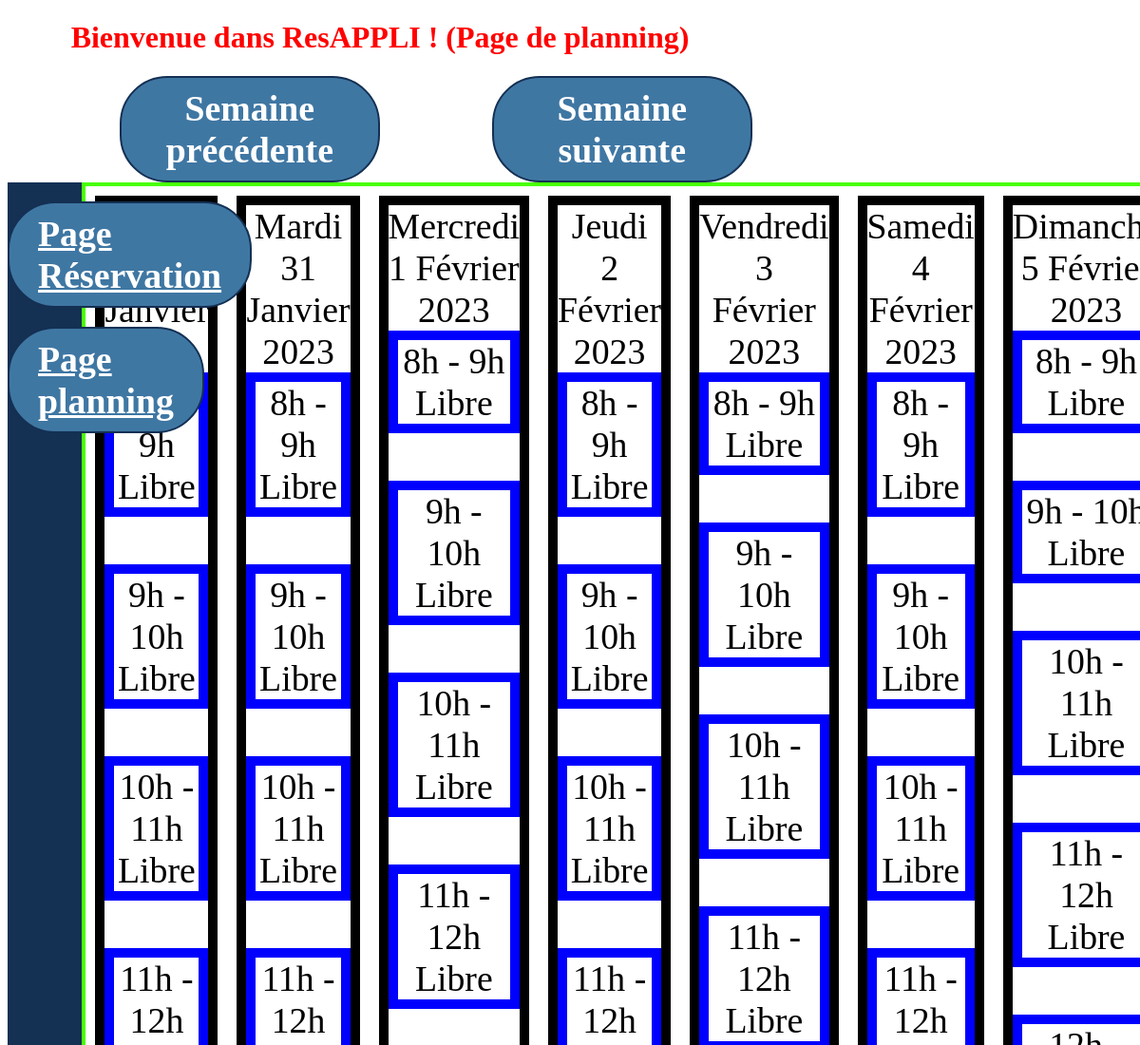
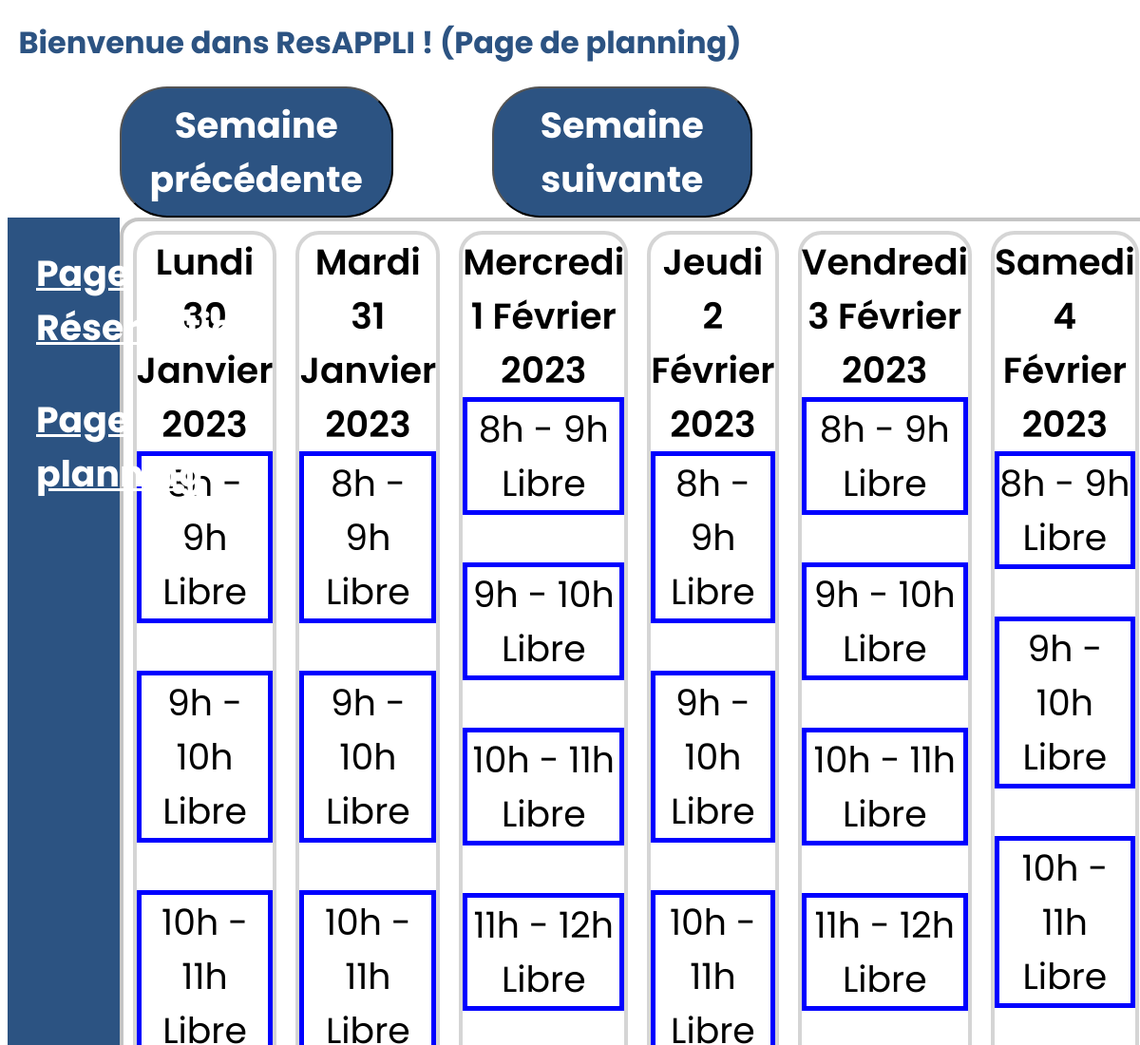
Before and after one commit to ArtilleryJuggernot/RESAPPLI-SLAM, an Electron app: page src/index.html in a window 800 px wide. Shown: the top 1100 px of the page at 95% size, 1200 px wide, since content can reach past the window. Drawn offline with Linux system fonts and the light colour scheme.

Commit message:
added fonts, edited CSS

```diff
--- a/style/style.css
+++ b/style/style.css
@@ -1,20 +1,24 @@
 #currentWeek{
     display: flex;
-    border: 4px solid #48ff00;
+    border: 4px solid #c5c5c5;
+    border-radius: 20px;
 
 }
 
 .day{
+    border-radius: 25px;
+    font-family: Poppins SemiBold;
     margin: 10px;
-    border: 10px solid black;
-    width: 14%;
+    border: 4px solid rgb(213, 213, 213);
+    /* width: 14%; */
     text-align: center;
     font-size: 1cm;
 }
 
 h1{
+    font-family: Poppins Bold;
     text-align: center;
-    color: red;
+    color: #2C5382;
 }
 
 #btn-semaine-div{
@@ -25,20 +29,34 @@
 .btn-space{
     width: 50%
 }
+@font-face {
+    font-family: 'Poppins Bold';
+    font-weight: 600;
+    src: url('../font/Poppins-Bold.ttf') format('truetype');
+}
 
+@font-face {
+    font-family: 'Poppins Regular';
+    font-weight: 400;
+    src: url('../font/Poppins-Regular.ttf') format('truetype');
+}
+@font-face {
+    font-family: 'Poppins SemiBold';
+    font-weight: 500;
+    src: url('../font/Poppins-SemiBold.ttf') format('truetype');
+}
 @import url('https://fonts.googleapis.com/css2?family=Bebas+Neue&family=Koulen&family=Lato&family=Nunito&family=Playfair+Display:ital@1&family=Prata&family=Raleway:ital,wght@1,100&family=Roboto&family=Roboto+Condensed&family=Teko&display=swap');
 
 
 .btn{
     margin-left: 30%;
     font-size: 1cm;
-    font-family: Playfair Display SC;
+    font-family: Poppins Bold;
     font-weight: 900;
     color: #fff;
-    background-color: #3f77a3;
+    background-color: #2C5382;
 padding: 10px 30px;
-border: solid #143053 2px;
-box-shadow: rgb(0, 0, 0) 0px 0px 0px 0px;
+
 border-radius: 50px;
 transition : 469ms;
 transform: translateY(0);
@@ -57,16 +75,18 @@
 padding: 10px 38px;
 transform : translateY(-0px);
 background-color: #fff;
-color: #0066cc;
-border: solid 2px #0066cc;
+color: #2C5382;
+border: solid 2px #2C5382;
 
 }
 
 
 
 .hour{
+    border-radius: 10;
     margin-bottom: 50px;
-    border: 10px solid blue;
+    border: 5px solid #ababab;
+    font-family: Poppins Regular;
 
 }
 
@@ -108,8 +128,9 @@
 }
 
 #menu{
-    background-color: #143053;
-    width: 10%;
+    background-color: #2C5382;
+    width: 15%;
+    font-family: Poppins Bold;
 }
 
 .menu{
@@ -118,13 +139,11 @@
     appearance: button;
     margin-top: 20px;
     font-size: 1cm;
-    font-family: Playfair Display SC;
+    font-family: Poppins Bold;
     font-weight: 900;
     color: #fff;
-    background-color: #3f77a3;
     padding: 10px 30px;
-    border: solid #143053 2px;
-    box-shadow: rgb(0, 0, 0) 0px 0px 0px 0px;
+
     border-radius: 50px;
     transition : 469ms;
     transform: translateY(0);
```
Also changed, not shown: font/Poppins-Bold.ttf (added), font/Poppins-Regular.ttf (added), font/Poppins-SemiBold.ttf (added).
